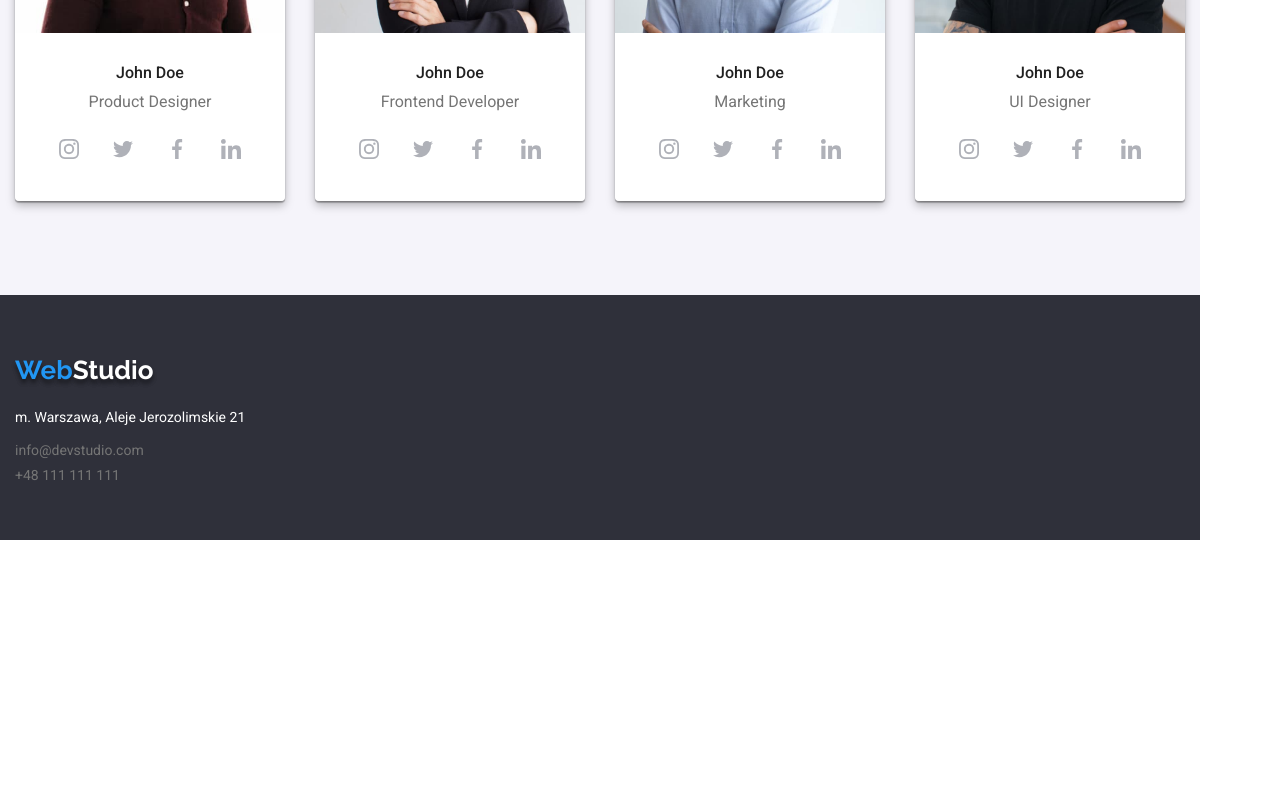
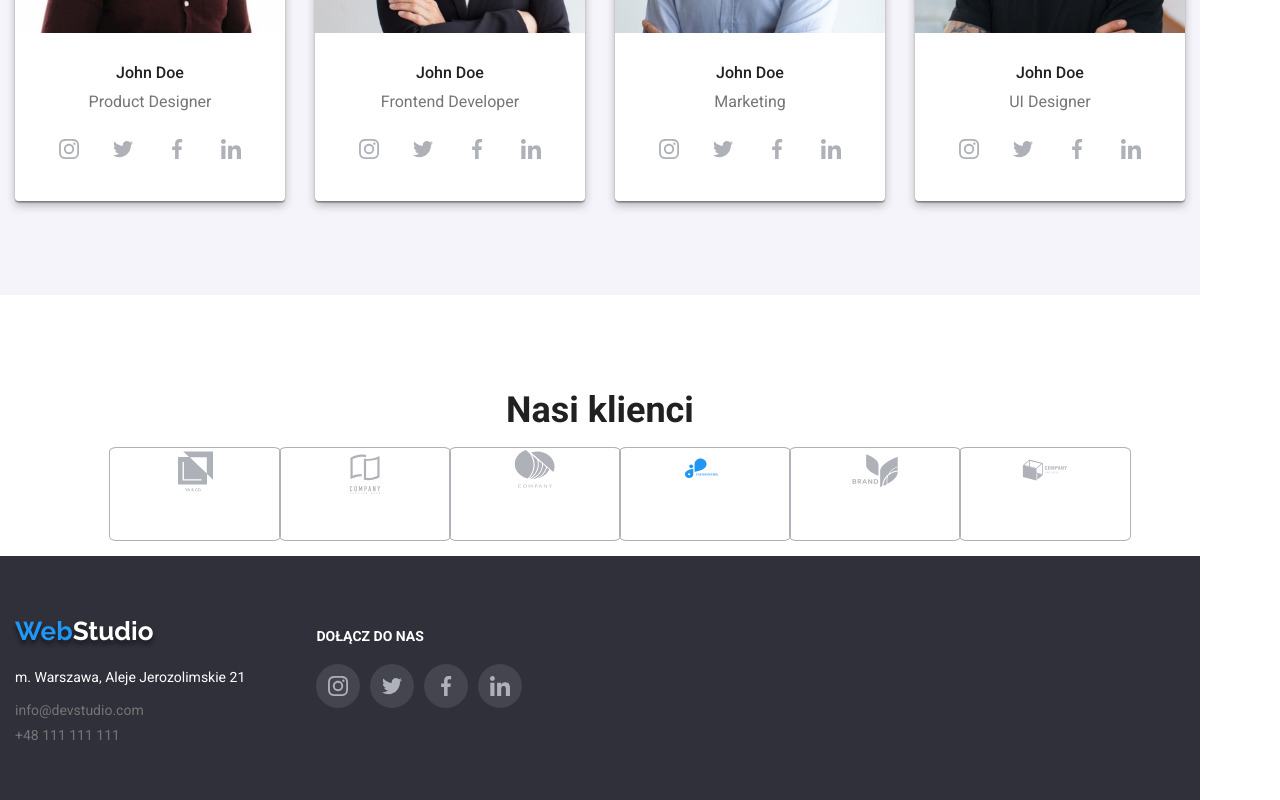
Before and after one commit to MattyEmAny/goit-markup-hw-04, a plain HTML site: page index.html in a window 1280 px wide. Shown: the part 2014-2814 px from the top of the page. Before the commit the page ends 2554 px from the top, so only its background shows below. Drawn offline with nearby package versions, Linux system fonts and the light colour scheme.

Commit message:
Add clients footer

```diff
--- a/css/styles.css
+++ b/css/styles.css
@@ -267,6 +267,7 @@ footer {
   color: var(--h1-text);
   margin: 0;
   padding: 60px 0 60px 15px;
+  display: flex;
 }
 
 p {
@@ -278,6 +279,11 @@ p {
   font-size: 14px;
   line-height: 1.71;
   font-weight: 400;
+  max-width: 246px;
+}
+
+footer p {
+  max-width: 240px;
 }
 
 address {
@@ -285,7 +291,7 @@ address {
   font-style: normal;
 }
 
-footer > p {
+section p {
   margin: 9px 0 0 0;
 }
 
@@ -385,8 +391,6 @@ footer > p {
 .social-icon:hover,
 .social-icon:active,
 .social-icon:focus {
-  /* color: var(--links-color); */
-  fill: #fff;
   background-color: var(--links-color);
   border-radius: 50%;
 }
@@ -400,3 +404,49 @@ footer > p {
 .social-icon:focus .social-media {
   fill: #fff;
 }
+
+.join {
+  text-transform: uppercase;
+  width: 206px;
+  margin-top: 12px;
+  margin-left: 70px;
+  font-weight: 700;
+  font-size: 14px;
+}
+
+.social-foot {
+  margin-top: 20px;
+  margin-left: 0;
+}
+
+.join-width {
+  width: 113px;
+}
+
+.foot-icon {
+  background-color: rgba(255, 255, 255, 0.1);
+  border-radius: 50%;
+}
+
+.foot-icon .social-media {
+  fill: #fff;
+}
+
+.our-clients {
+  display: flex;
+  justify-content: center;
+  list-style: none;
+}
+
+.client {
+  width: 170px;
+  height: 92px;
+  border-radius: 4%;
+  outline: 1px solid #afb1b8;
+  display: flex;
+  justify-content: space-around;
+}
+
+.position {
+  /* justify-items: center; */
+}
--- a/index.html
+++ b/index.html
@@ -288,9 +288,60 @@
           </li>
         </ul>
       </section>
+      <section class="container">
+        <h2>Nasi klienci</h2>
+        <ul class="our-clients">
+          <li class="client">
+            <a class="" href="">
+              <svg class="position" width="41" height="46.7">
+                <use
+                  class="position"
+                  href="./images/icons.svg#icon-company-1"
+                ></use>
+              </svg>
+            </a>
+          </li>
+          <li class="client">
+            <a class="" href="">
+              <svg class="" width="40" height="52">
+                <use href="./images/icons.svg#icon-company-2"></use>
+              </svg>
+            </a>
+          </li>
+          <li class="client">
+            <a class="" href="">
+              <svg class="" width="43.5" height="41.2">
+                <use href="./images/icons.svg#icon-company-3"></use>
+              </svg>
+            </a>
+          </li>
+          <li class="client">
+            <a class="" href="">
+              <svg class="" width="84.5" height="40.6">
+                <use href="./images/icons.svg#icon-company-4"></use>
+              </svg>
+            </a>
+          </li>
+          <li class="client">
+            <a class="" href="">
+              <svg class="" width="62.6" height="45.5">
+                <use href="./images/icons.svg#icon-company-5"></use>
+              </svg>
+            </a>
+          </li>
+          <li class="client">
+            <a class="" href="">
+              <svg class="" width="93.8" height="44">
+                <use href="./images/icons.svg#icon-company-6"></use>
+              </svg>
+            </a>
+          </li>
+        </ul>
+      </section>
     </main>
 
     <footer class="container">
+      <section>
         <a class="studio white"><b class="studio-color">Web</b>Studio</a>
         <address class="foots">m. Warszawa, Aleje Jerozolimskie 21</address>
         <p>
@@ -303,6 +354,32 @@
             >+48 111 111 111</a
           >
         </p>
+      </section>
+      <section class="join">
+        <div class="join-width">Dołącz do nas</div>
+        <div class="social-icons social-foot">
+          <a class="social-icon foot-icon" href="">
+            <svg class="social-media" width="20" height="20">
+              <use href="./images/icons.svg#icon-instagram-2"></use>
+            </svg>
+          </a>
+          <a class="social-icon foot-icon" href="">
+            <svg class="social-media" width="20" height="20">
+              <use href="./images/icons.svg#icon-twitter-1"></use>
+            </svg>
+          </a>
+          <a class="social-icon foot-icon" href="">
+            <svg class="social-media" width="20" height="20">
+              <use href="./images/icons.svg#icon-facebook-1"></use>
+            </svg>
+          </a>
+          <a class="social-icon foot-icon" href="">
+            <svg class="social-media" width="20" height="20">
+              <use href="./images/icons.svg#icon-linkedin-1"></use>
+            </svg>
+          </a>
+        </div>
+      </section>
     </footer>
   </body>
 </html>
```
Also changed, not shown: portfolio.html (+4 -0 lines). Lines whose indentation alone changed are shown as unchanged.
